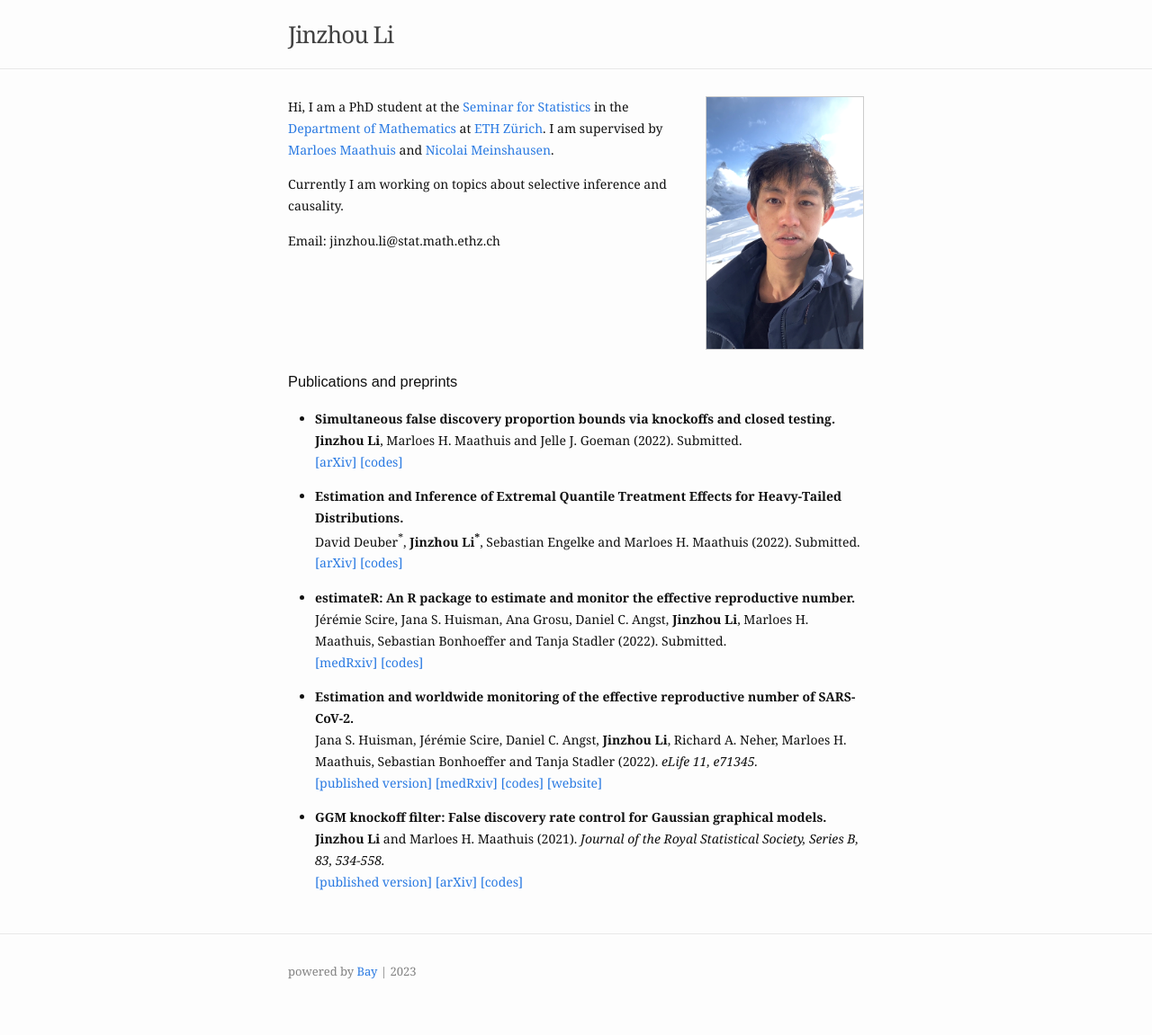
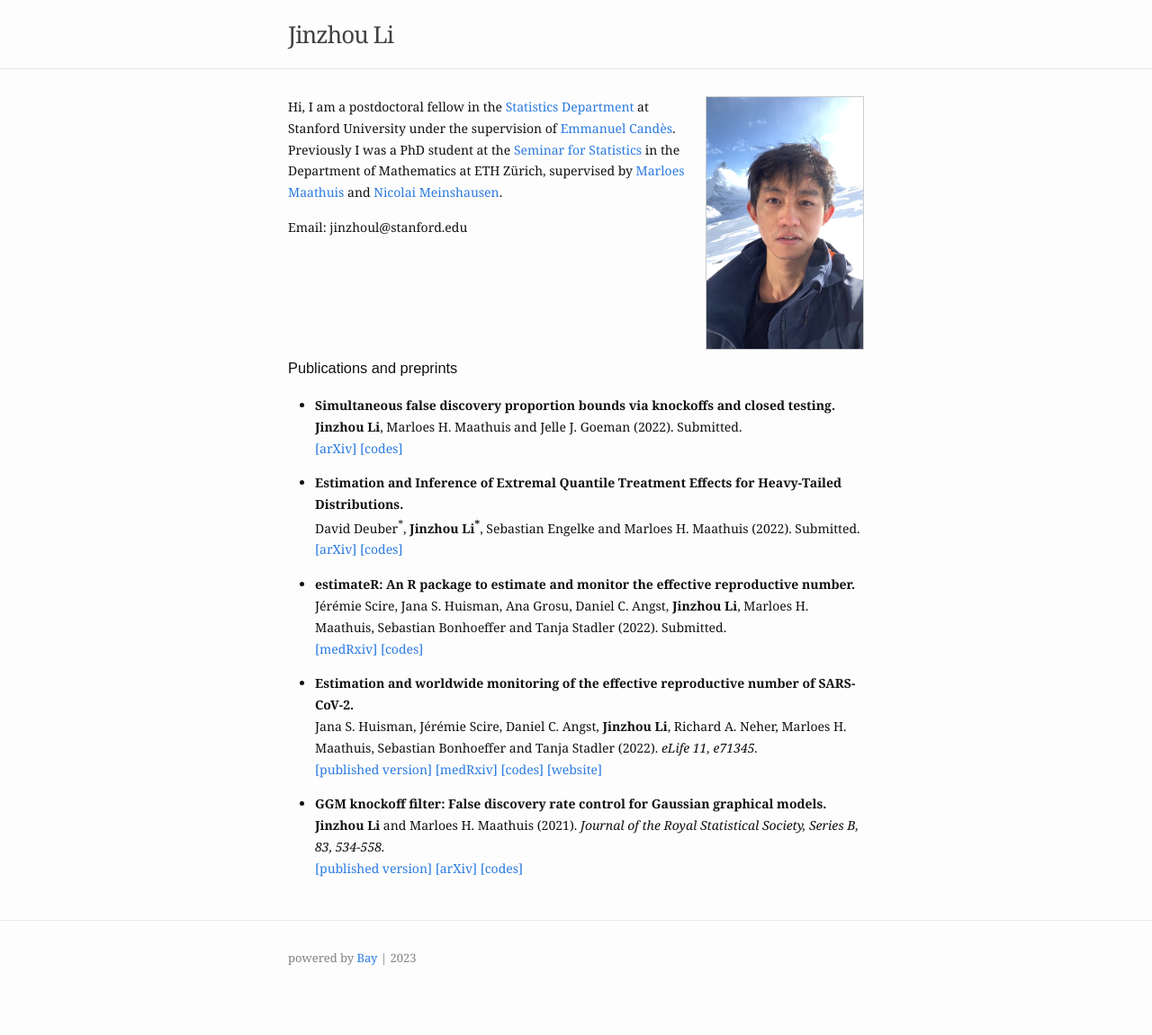
Before and after one commit to Jinzhou-Li/jinzhou-li.github.io, a Jekyll site: the page built from index.md, in a window 1280 px wide. Shown: the whole page at 90% size. Built offline with Jekyll 4.4.1, drawn with Linux system fonts in a browser that asks for light colours.

Commit message:
Update index.md

```diff
--- a/index.md
+++ b/index.md
@@ -5,15 +5,17 @@ profile_picture:
   alt: pic
 ---
 
-Hi, I am a PhD student at the [Seminar for Statistics](https://math.ethz.ch/sfs) in the [Department of Mathematics](https://math.ethz.ch/) at [ETH Zürich](https://ethz.ch/en.html). I am supervised by [Marloes Maathuis](https://stat.ethz.ch/~mmarloes) and [Nicolai Meinshausen](https://stat.ethz.ch/~nicolai/).
+Hi, I am a postdoctoral fellow in the [Statistics Department](https://statistics.stanford.edu/) at Stanford University under the supervision of [Emmanuel Candès](https://candes.su.domains/). Previously I was a PhD student at the [Seminar for Statistics](https://math.ethz.ch/sfs) in the Department of Mathematics at ETH Zürich, supervised by [Marloes Maathuis](https://stat.ethz.ch/~mmarloes) and [Nicolai Meinshausen](https://stat.ethz.ch/~nicolai/).
 
+<!---
 Currently I am working on topics about selective inference and causality.
+--->
 
 <!---
 Here are my [CV](/assets/file/CV_JinzhouLi.pdf), [Github](https://github.com/Jinzhou-Li) and [Google Scholar](https://scholar.google.com/citations?user=xtPvl4UAAAAJ&hl=en&oi=ao).
  --->
 
-Email: jinzhou.li@stat.math.ethz.ch
+Email: jinzhoul@stanford.edu
 
 <!---  --->
 
```
